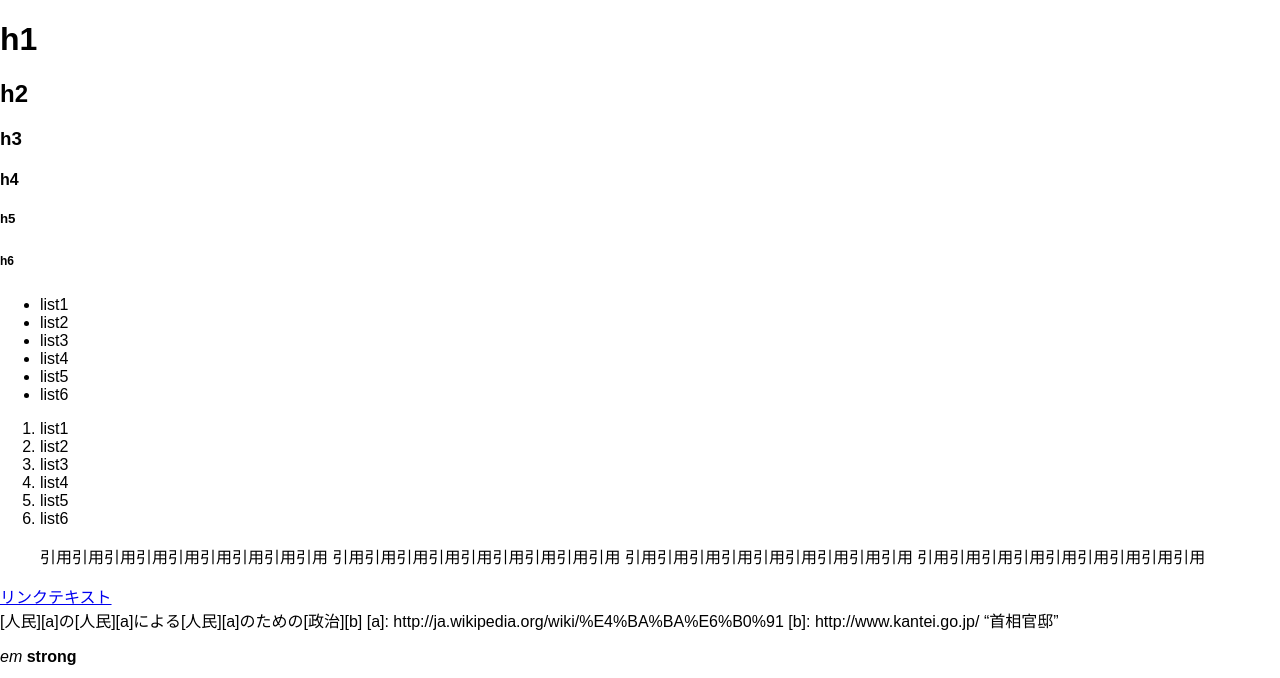
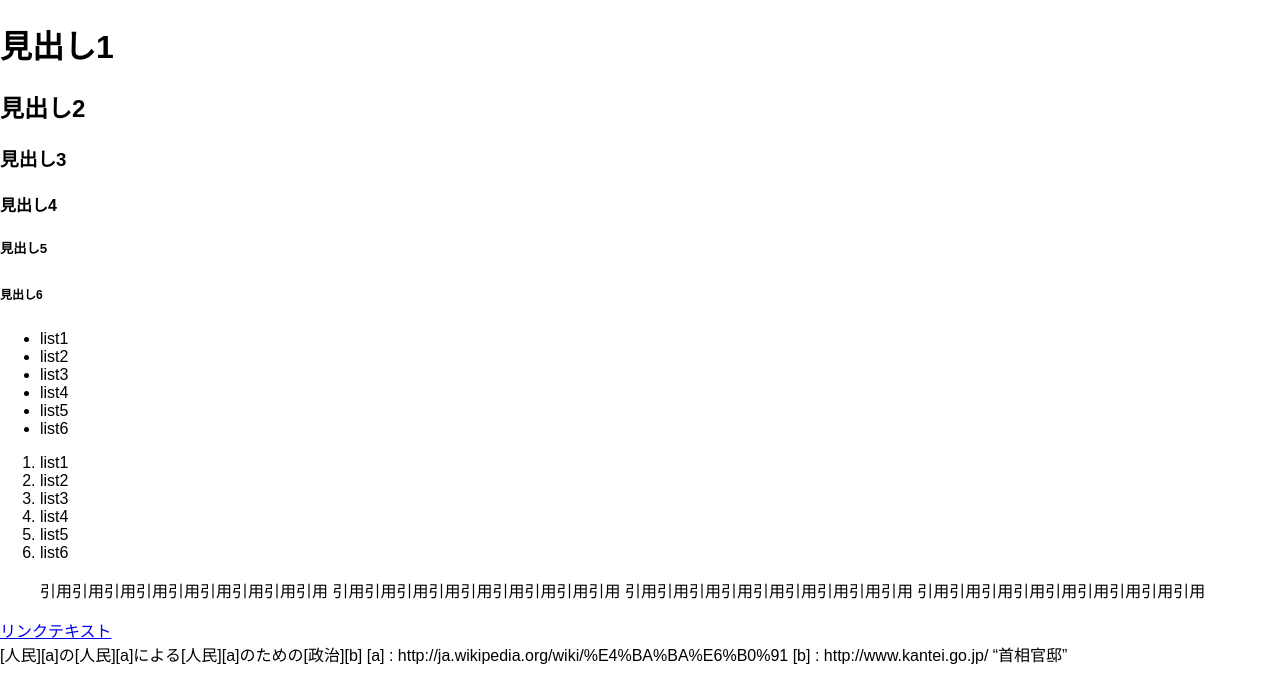
Before and after one commit to FiNGAHOLiC/fingaholic.github.com, a Jekyll site: the page built from index.md, in a window 1280 px wide, cut to the strip 0-678 px from the top of the page. Built offline with Jekyll 4.4.1, drawn with Linux system fonts in a browser that asks for light colours.

Commit message:
マークダウン修正

```diff
--- a/index.md
+++ b/index.md
@@ -1,14 +1,14 @@
 ---
-layout: default
-title: プロジェクト・タイトル
+layout : default
+title : プロジェクト・タイトル
 ---
 
-# h1
-## h2
-### h3
-#### h4
-##### h5
-###### h6
+# 見出し1
+## 見出し2
+### 見出し3
+#### 見出し4
+##### 見出し5
+###### 見出し6
 
 - list1
 - list2
@@ -31,8 +31,8 @@ title: プロジェクト・タイトル
 
 [リンクテキスト](url 'タイトル')
 [人民][a]の[人民][a]による[人民][a]のための[政治][b]
-[a]: http://ja.wikipedia.org/wiki/%E4%BA%BA%E6%B0%91
-[b]: http://www.kantei.go.jp/ "首相官邸"
+[a] : http://ja.wikipedia.org/wiki/%E4%BA%BA%E6%B0%91
+[b] : http://www.kantei.go.jp/ "首相官邸"
 
 *em*
 **strong**
```
